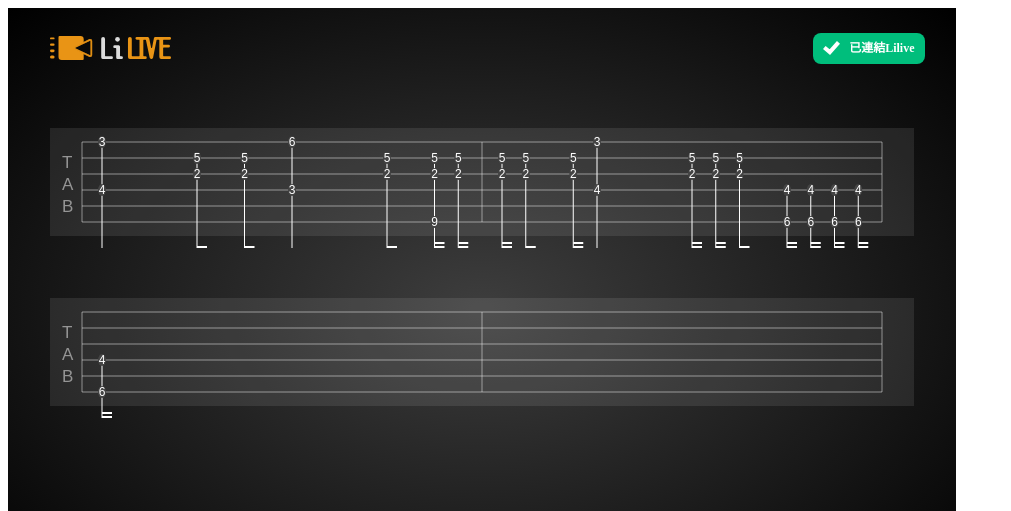
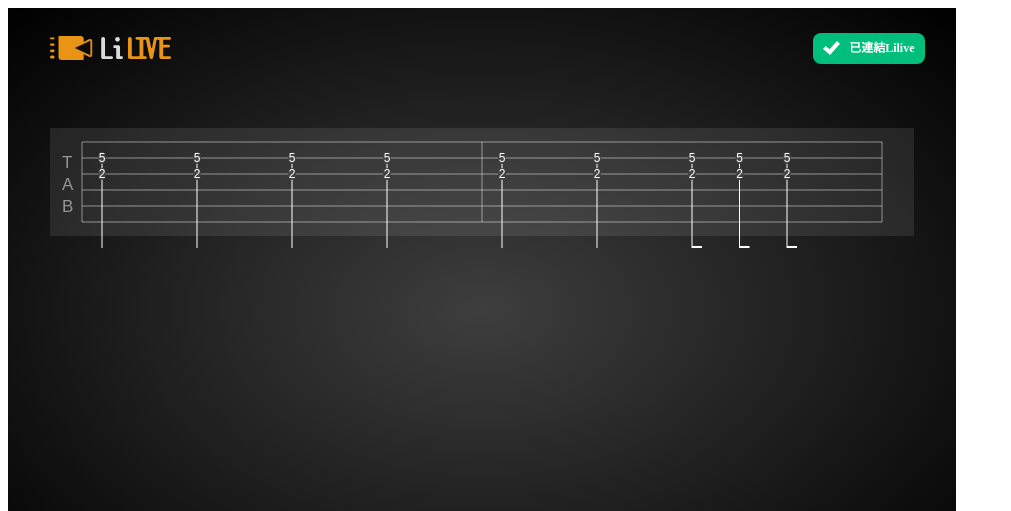
Before and after one commit to flyerchris/SlimTabV2, a website built with webpack: page demo.html in a window 1280 px wide. Shown: the top 511 px of the page, without its empty margins (0-1011 px from the left). Built offline with nearby package versions, Linux system fonts and the light colour scheme.

Commit message:
update demo

```diff
--- a/demo.html
+++ b/demo.html
@@ -34,7 +34,7 @@
                     <div style="grid-area: h; line-height: 28px; font-size: 19px;">C大調</div>
                 </div>
                 <div class="panel-rhythm">
-                    <div>1234</div>
+                    <div>120</div>
                     <div style="border-left: 1px solid #888; border-radius: 0px 8px 8px 0px;"  id="metronome">
                         <img src="./img/Group 552.svg" style="position: relative; top: 3px" />
                     </div>
--- a/demo.js
+++ b/demo.js
@@ -1,23 +1,19 @@
 let nt = new SlimTabV2.SLTab();
 let data = [
     [// section
-        [4, [3, -1, -1, 4, -1, -1], null],// note length, [block number, index is string number,], user data
+        // [4, [3, -1, -1, 4, -1, -1], null],// note length, [block number, index is string number,], user data
+        [4, [-1, 5, 2, -1, -1, -1], null],
+        [4, [-1, 5, 2, -1, -1, -1], null],
+        [4, [-1, 5, 2, -1, -1, -1], null],
+        [4, [-1, 5, 2, -1, -1, -1], null],
+    ],
+    [
+        [4, [-1, 5, 2, -1, -1, -1], null],
+        [4, [-1, 5, 2, -1, -1, -1], null],
         [8, [-1, 5, 2, -1, -1, -1], null],
         [8, [-1, 5, 2, -1, -1, -1], null],
-        [4, [6, -1, -1, 3, -1, -1], null],
         [8, [-1, 5, 2, -1, -1, -1], null],
-        [16, [-1, 5, 2, -1, -1, 9], null],
-        [16, [-1, 5, 2, -1, -1, -1], null],
-    ],
-    [
-        [16, [-1, 5, 2, -1, -1, -1], null],
-        [8, [-1, 5, 2, -1, -1, -1], null],
-        [16, [-1, 5, 2, -1, -1, -1], null],
-        [4, [3, -1, -1, 4, -1, -1], null],
-        [16, [-1, 5, 2, -1, -1, -1], null],
-        [16, [-1, 5, 2, -1, -1, -1], null],
-        [8, [-1, 5, 2, -1, -1, -1], null],
-    ],
+    ]
 ];
 nt.setNoteData(data);
 nt.render(document.getElementById("slimtab"));
@@ -28,7 +24,7 @@ LiCAP.LiCAP.enumerate().then((devs)=>{
         devs[0].on("pick", da.receiveData.bind(da));
     }
 });
-da.setSendDataCallBack(nt.addNote.bind(nt));
+//da.setSendDataCallBack(nt.instrumentNoteInput.bind(nt));
 
 let beep = null;
 let bs = 0;
@@ -47,4 +43,5 @@ beepEle.onclick = function(event){
         bs = 0;
     }
 }
-setInterval(function(){nt.addNote(-1,[16, [-1, -1, -1, 4, -1, 6], null],)}, 1000);
+//setInterval(function(){nt.instrumentNoteInput([8, [-1, -1, -1, 4, -1, 6], null])}, 1000);
+nt.instrumentNoteInput([4, [-1, -1, -1, 4, -1, 6], null]);
```
